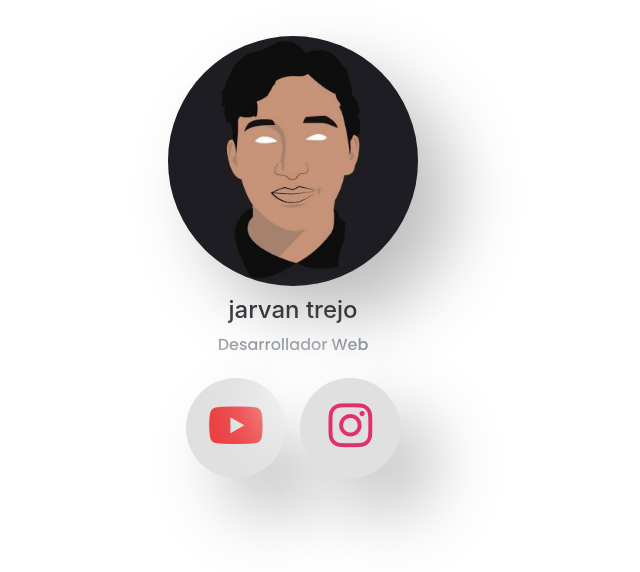
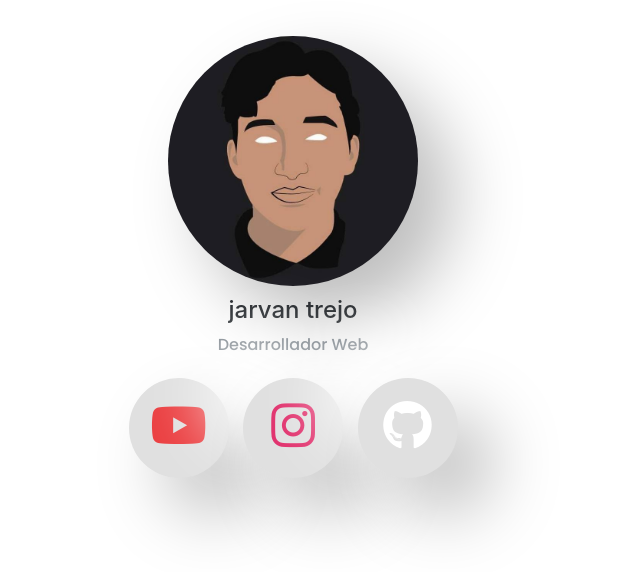
Before and after one commit to jam09/profile, a plain HTML site: page index.html in a window 1280 px wide. Shown: the whole page, without its empty margins (347-987 px from the left). Drawn offline with nearby package versions, Linux system fonts and the light colour scheme.

Commit message:
Update index.html

```diff
--- a/index.html
+++ b/index.html
@@ -27,6 +27,7 @@
                         <a class="item youtube" href="https://www.youtube.com/channel/UCQFC4TI6CvkHlNyRJVDyVWg"><em class="fa fa-youtube"></em></a>
                         <!-- <a class="item tiktok" href="#"><em class="fab fa-tiktok"></em></a> -->
                         <a class="item instagram" href="https://www.instagram.com/jarvan.trejo/"><em class="fa fa-instagram"></em></a>
+                        <a class="item github" href="https://github.com/jam09"><em class="fa fa-github"></em></a>
 
                     </div>
 
```
